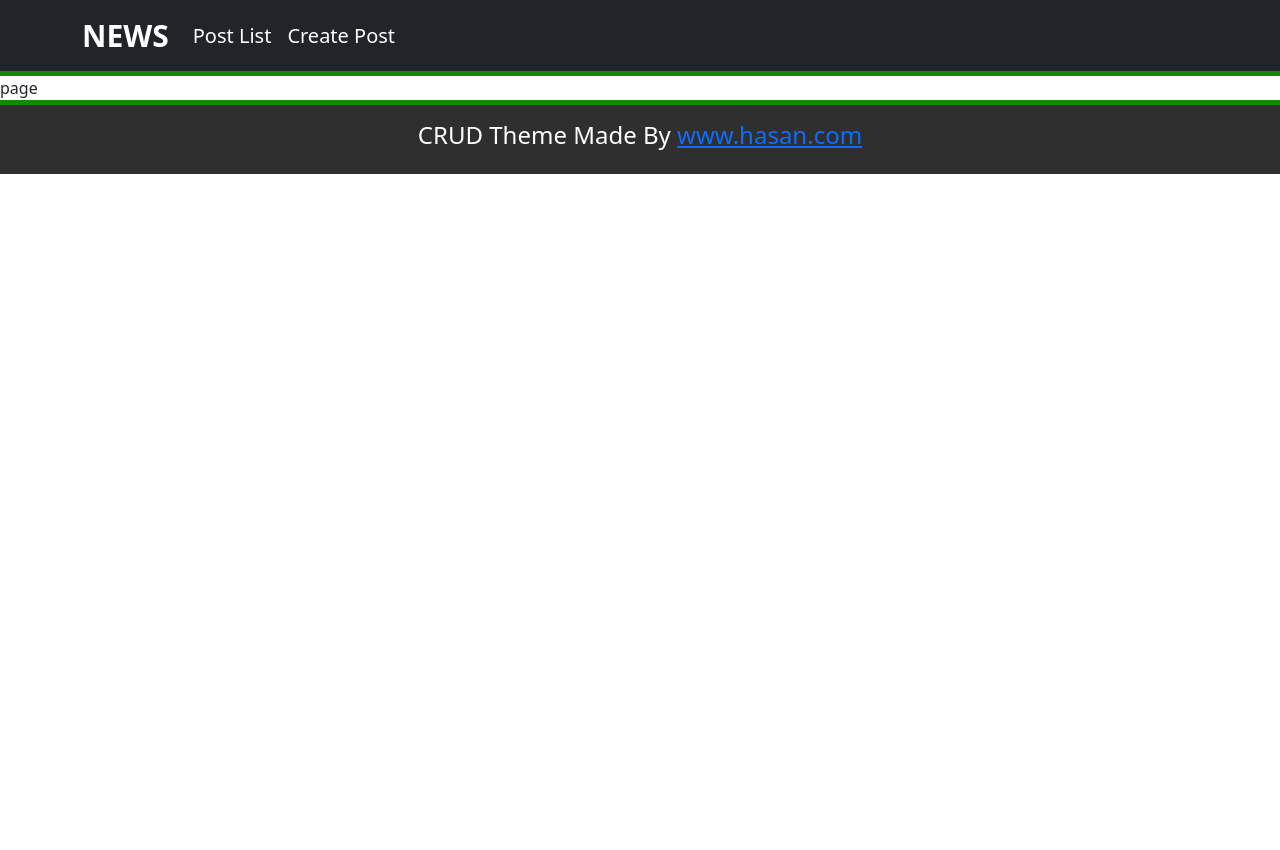
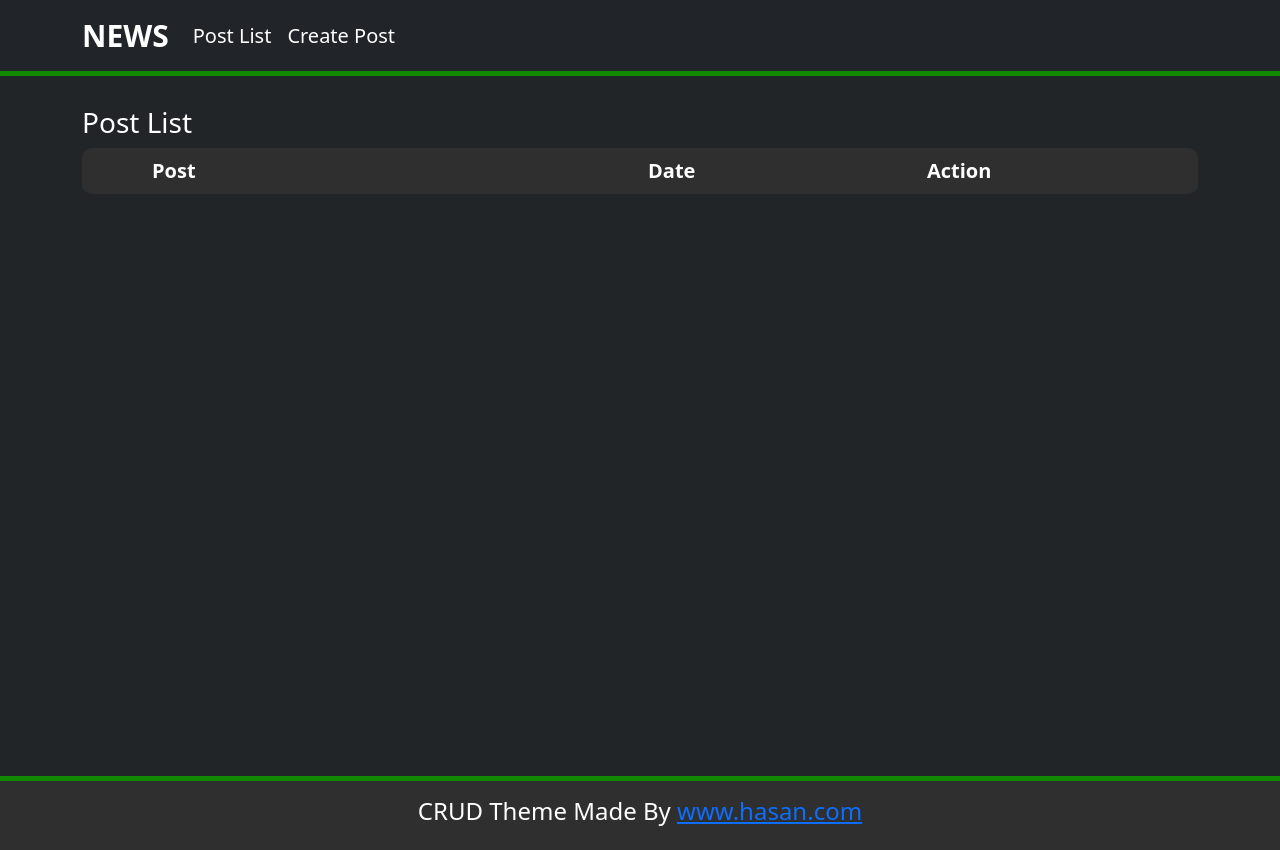
Before and after one commit to Hasancse1617/nodejs_nextjs_prisma_postgresql, a Next.js app in the folder front_app/: page /posts in a window 1280 px wide. Before the commit the page ends 800 px from the top, so only its background shows below. Built offline with nearby package versions, Linux system fonts and the light colour scheme.

Commit message:
updated post page

```diff
--- a/front_app/app/posts/page.js
+++ b/front_app/app/posts/page.js
@@ -2,7 +2,42 @@ import React from 'react';
 
 function page() {
   return (
-    <div>page</div>
+    <>
+    <div className="post-list-area">
+            {/* <Toaster position="top-right" reverseOrder={true}/> */}
+            <div className="container">
+                <div className="post-list-content">
+                    <h3>Post List</h3>
+
+                    <table className="table" style={{width:'100%'}}>
+                        <thead>
+                        <tr>
+                            <th style={{paddingLeft:'70px',width:'50%'}}>Post</th>
+                            <th style={{width:'25%'}}>Date</th>
+                            <th style={{width:'25%'}}>Action</th>
+                        </tr>
+                        </thead>
+                        <tbody>
+                        {/* {
+                           posts? posts.map((post)=>(
+                                <tr key={post.id}>
+                                    <td style={{paddingLeft:'95px'}}><NavLink title="Click here to go single post" to={`/post/${post.id}`}><img width="50" height="50" src={`${post.image}`}/>{ post.title }</NavLink></td>
+                                    <td>{ moment().format('MMMM Do YYYY', post.createdAt) }</td>
+                                    <td>
+                                        <Link href={`/edit/${post.id}`} title="Edit"><i className="fa-regular fa-pen-to-square"></i></Link>
+                                        <a href="#" title="Delete" onClick={()=>deleteAction(post.id)}><i className="fa-solid fa-trash-can"></i></a>
+                                    </td>
+                                </tr>
+                            )):''
+                        } */}
+                        </tbody>
+                        <tfoot></tfoot>
+                    </table>
+                     {/* <Pagination page={page} perPage={perPage} count={count} pageLink={pageLink} /> */}
+                </div>
+            </div>
+        </div>
+    </>
   )
 }
 export default page;
```
